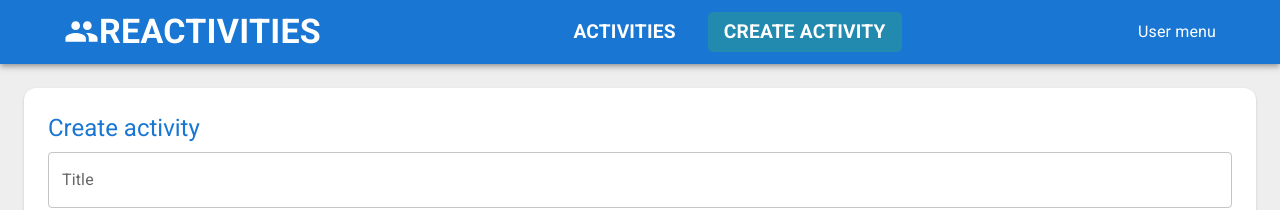
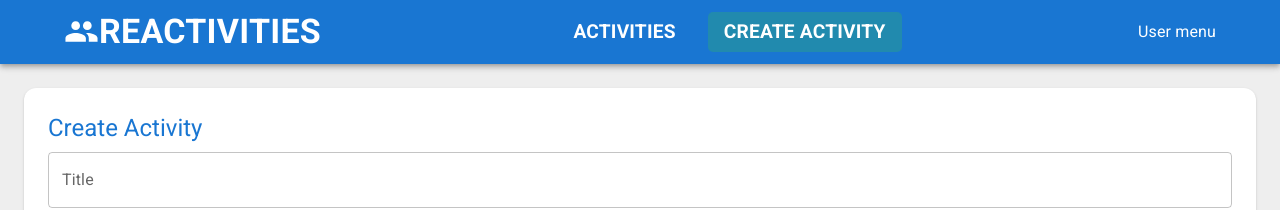
Before and after one commit to davide-ravasi/reactivities-3.0, a React (Vite) app in the folder client/: page /createActivity in a window 1280 px wide. Shown: the top 210 px of the page. Built offline with nearby package versions, Linux system fonts and the light colour scheme; no server answers.

Commit message:
fix: bug new form and title

```diff
--- a/client/src/app/features/activities/form/ActivityForm.tsx
+++ b/client/src/app/features/activities/form/ActivityForm.tsx
@@ -59,7 +59,7 @@ export default function ActivityForm() {
   return (
     <Paper sx={{ borderRadius: 3, padding: 3 }}>
       <Typography variant="h5" gutterBottom color="primary">
-        Create activity
+        {activity ? "Edit Activity" : "Create Activity"}
       </Typography>
       <Box
         component="form"
```
Also changed, not shown: client/src/app/router/Routes.tsx (+5 -5 lines).
